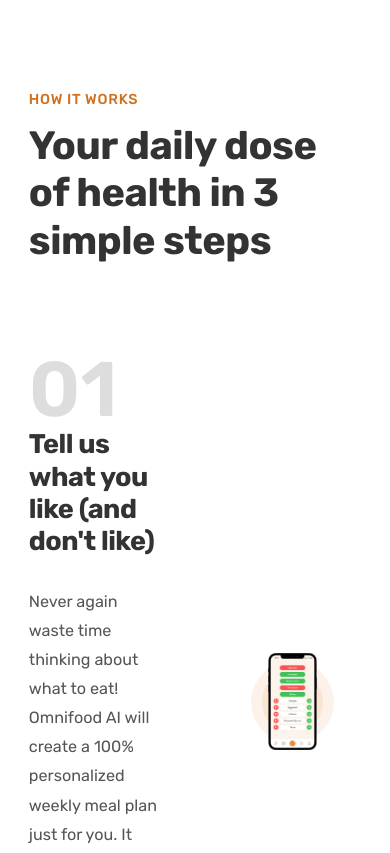
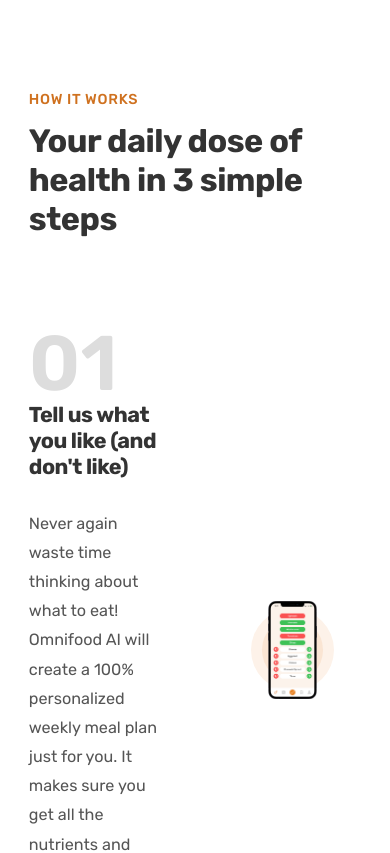
Before and after one commit to Euuphi/omnifood, a React (Create React App) app: page / in a window 390 px wide. Shown: the part 1040-1893 px from the top of the page. Built offline with nearby package versions, Linux system fonts and the light colour scheme.

Commit message:
Decrease heading sizes for large tablets

```diff
--- a/src/components/Headings/Headings.module.css
+++ b/src/components/Headings/Headings.module.css
@@ -39,3 +39,13 @@
         font-size: 4.4rem;
     }
 }
+
+@media (max-width: 75em) {
+    .headingSecondary {
+        font-size: 3.6rem;
+    }
+
+    .headingTertiary {
+        font-size: 2.4rem;
+    }
+}
```
